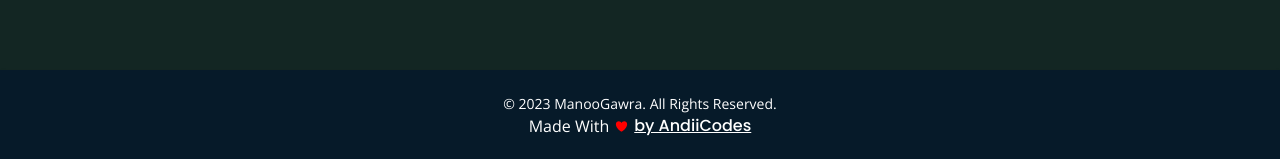
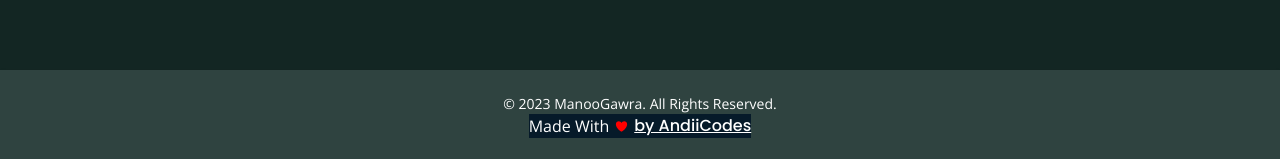
Before and after one commit to AndiiCodes/test1, a React (Create React App) app: page / in a window 1280 px wide. Shown: the part 2184-2343 px from the top of the page. Built offline with nearby package versions, Linux system fonts and the light colour scheme.

Commit message:
Update Footer.js

```diff
--- a/src/components/Footer.js
+++ b/src/components/Footer.js
@@ -44,7 +44,7 @@ import "../index.css";
 export default function Footer() {
   return (
     <div className='h-[50%] sm:h-[65%] con'>
-      <footer class="p-4 bg-[#061a29] shadow text-center md:flex md:items-center md:justify-center md:p-6 dark:bg-gray-800 flex-1">
+      <footer class="p-4 bg-[#2f4340] shadow text-center md:flex md:items-center md:justify-center md:p-6 dark:bg-gray-800 flex-1">
       <div className='flex flex-col items-center'>
 
         <span class="text-sm    text-white sm:text-center dark:text-gray-400">© 2023 <a href="https://flowbite.com/" class="hover:underline">ManooGawra</a>. All Rights Reserved.
```
